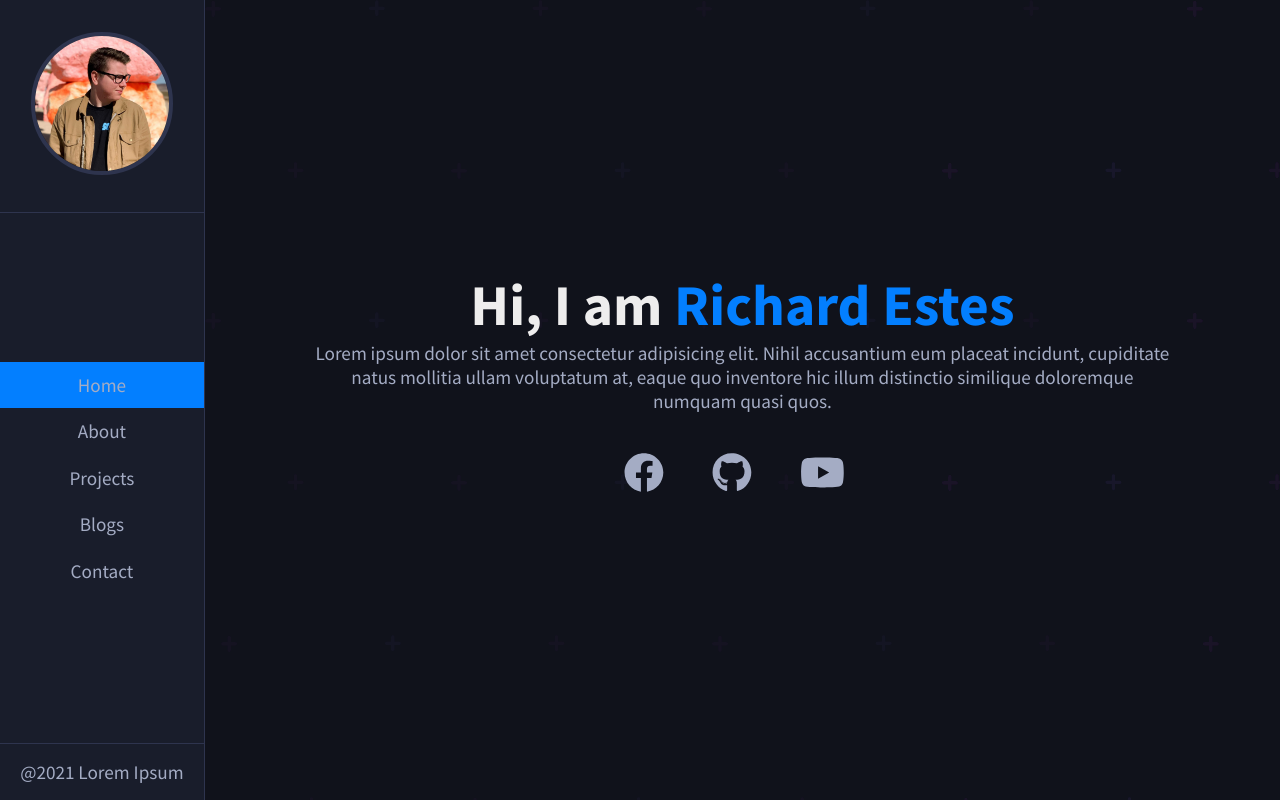
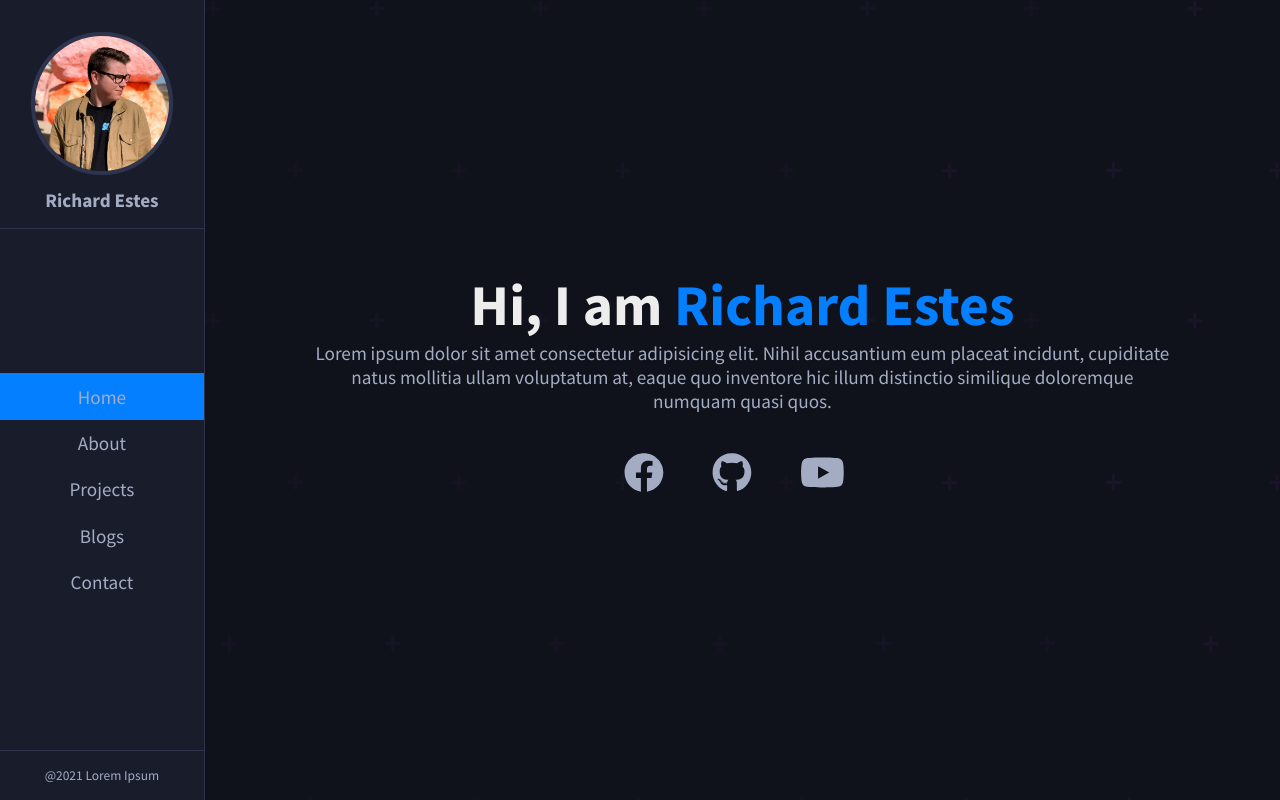
Before and after one commit to richardestes/portfolio, a React (Create React App) app: page / in a window 1280 px wide. Built offline with nearby package versions, Linux system fonts and the light colour scheme.

Commit message:
Style changes

```diff
--- a/src/Components/NavBar.js
+++ b/src/Components/NavBar.js
@@ -8,6 +8,7 @@ function NavBar() {
       <nav className="nav">
         <div className="profile">
           <img src={avatar} alt="" />
+          <h4>Richard Estes</h4>
         </div>
         <ul className="nav-items">
           <li className="nav-item">
--- a/src/styles/_navbar.scss
+++ b/src/styles/_navbar.scss
@@ -17,8 +17,11 @@
         width: 70%;
         border-radius: 100%;
         border: 4px solid #2e344e;
-        // margin-bottom: 1rem;
-        margin-bottom: 2rem;
+        margin-bottom: 0.5rem;
+        // margin-bottom: 2rem;
+      }
+      h4 {
+        margin-bottom: 1rem;
       }
     }
 
@@ -61,6 +64,7 @@
       p {
         text-align: center;
         padding: 1rem 0;
+        font-size: 70%;
       }
     }
   }
```
